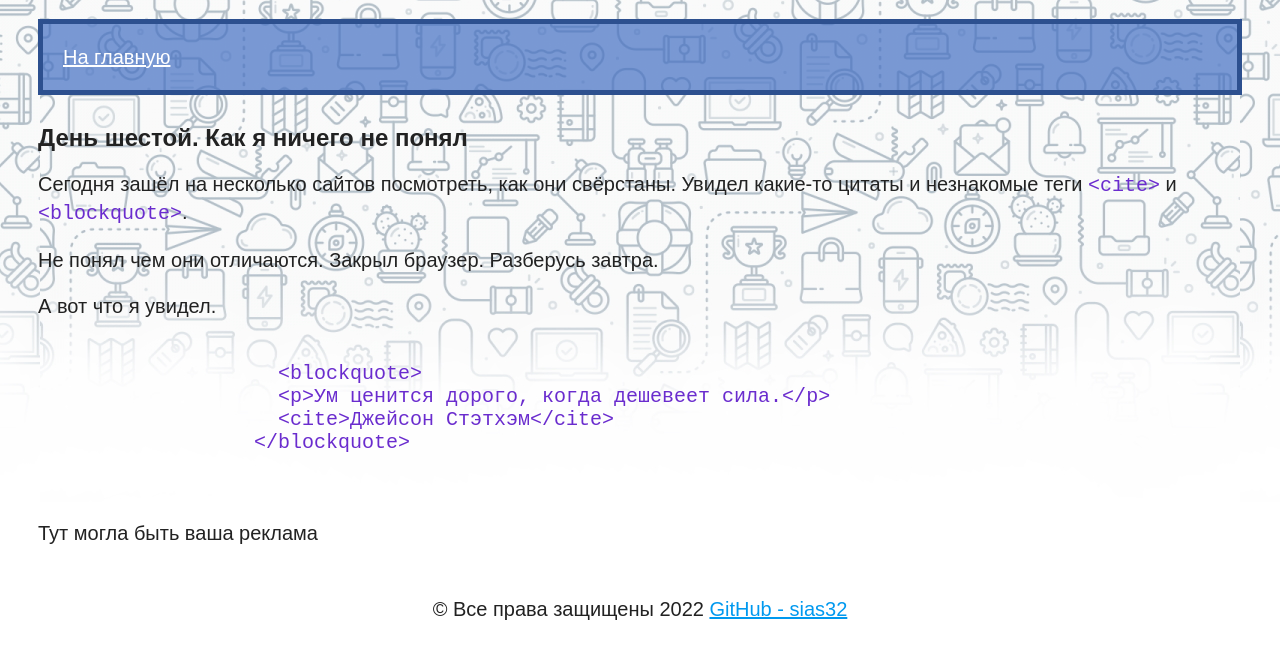
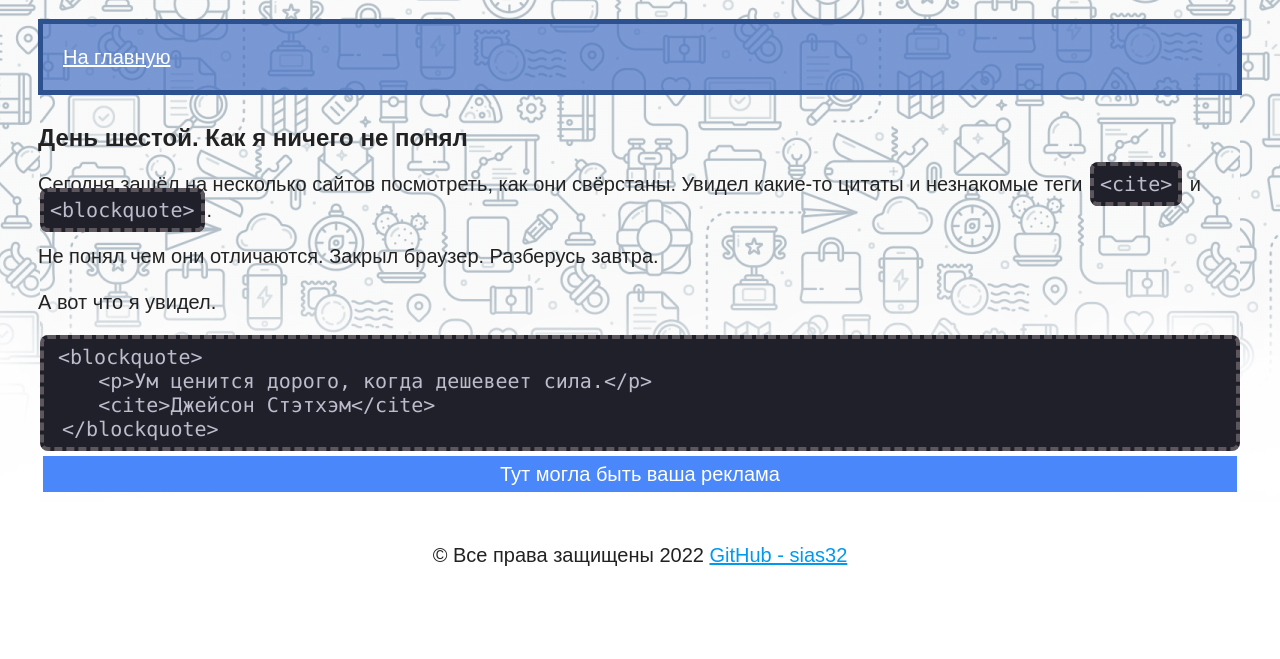
Before and after one commit to sias32/www.site.ru, a plain HTML site: page blog/day-6.html in a window 1280 px wide. Shown: the part 109-768 px from the top of the page. Drawn offline with Linux system fonts and the light colour scheme.

Commit message:
+ стили

```diff
--- a/blog/day-6.html
+++ b/blog/day-6.html
@@ -31,16 +31,12 @@
 
             <p>А вот что я увидел.</p>
 
-            <pre>
-                <code>
-                    &lt;blockquote&gt;
-                    &lt;p&gt;Ум ценится дорого, когда дешевеет сила.&lt;/p&gt;
-                    &lt;cite&gt;Джейсон Стэтхэм&lt;/cite&gt;
-                  &lt;/blockquote&gt;
-                </code>
-            </pre>
+            <pre><code>&lt;blockquote&gt;
+    &lt;p&gt;Ум ценится дорого, когда дешевеет сила.&lt;/p&gt;
+    &lt;cite&gt;Джейсон Стэтхэм&lt;/cite&gt;
+ &lt;/blockquote&gt;</code></pre>
 
-            <aside>
+ <aside class="partnerblock">
                 Тут могла быть ваша реклама
             </aside>
     </main>
--- a/meta/style-2.css
+++ b/meta/style-2.css
@@ -28,7 +28,9 @@ a {
 .partnerblock {
   background-color: #4a87fa;
   color: white;
-  padding-left: 5px;
+  padding: 5px;
+  margin: 5px;
+  text-align: center;
 }
 
 h1 {
@@ -64,12 +66,20 @@ h2 {
 
 pre,
 code {
-  font-family: "Courier New", "Courier", monospace;
-  color: #6a2cce;
+  background-color: #20202a;
+  border: 4px dashed rgb(93, 86, 93);
+  border-radius: 8px;
+  color: #bcbccc;
+  font-family: "Consolas New", "Consolas", monospace;
+  line-height: normal;
+  padding: 6px;
+  margin: 2px;;
 }
 
-pre {
-  line-height: normal;
+pre code {
+  border: none;
+  border-radius: 0;
+  background-color: transparent;
 }
 
 .page-title {
@@ -165,10 +175,24 @@ time {
 
 del {
   color: #ff4400;
+  text-decoration: none;
 }
 
 ins {
   color: rgb(105,178,83);
+  text-decoration: none;
+}
+
+.underline {
+  text-decoration-line: underline;
+}
+
+.overline {
+  text-decoration-line: overline;
+}
+
+.line-through {
+  text-decoration-line: line-through;
 }
 
 footer {
```
Also changed, not shown: blog/day-11.html (+3 -3 lines).
